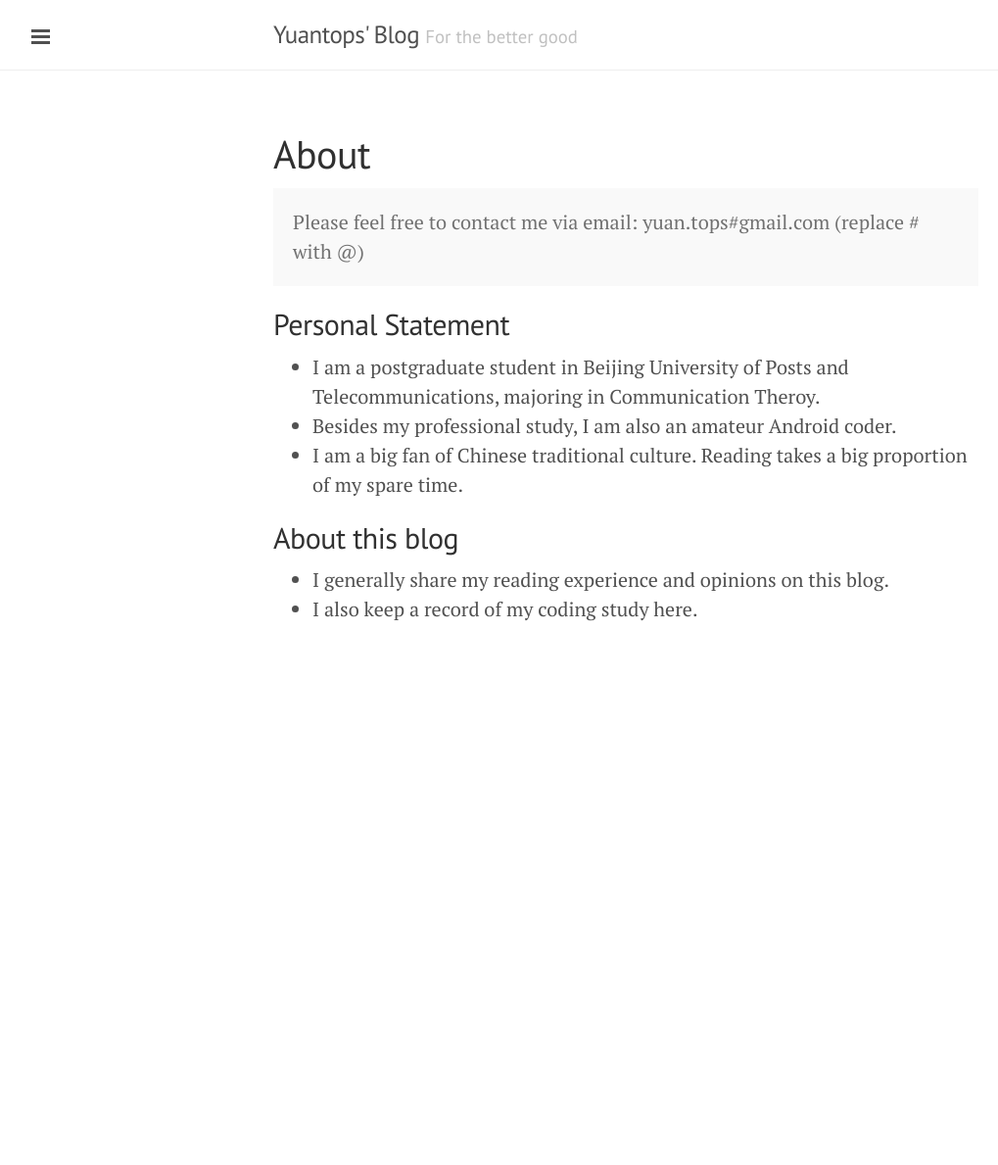
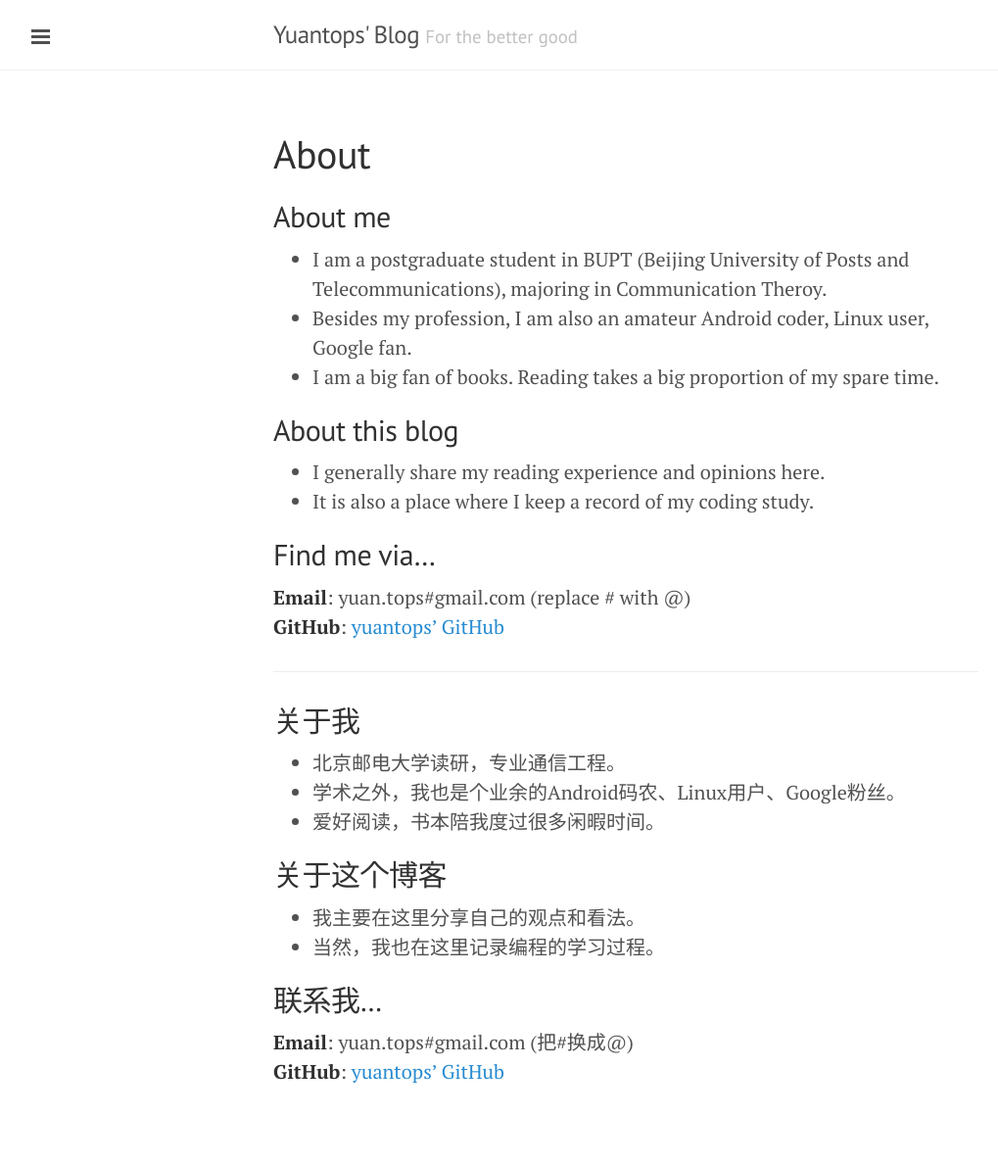
Before and after one commit to yuantops/blog, a Jekyll site: the page built from about.md, in a window 1280 px wide. Shown: the whole page at 98% size, without its empty margins (1-1020 px from the left). Built offline with Jekyll 4.4.1, drawn with Linux system fonts in a browser that asks for light colours; Markdown is read by kramdown in place of the engine named in the settings; before the commit the page ends 900 px from its top, so only the background shows below that.

Commit message:
update about page

```diff
--- a/about.md
+++ b/about.md
@@ -2,14 +2,31 @@
 layout: page
 title: About
 ---
-<p class="message">
-Please feel free to contact me via email: yuan.tops#gmail.com (replace # with @)
-</p>
-##Personal Statement
--  I am a postgraduate student in Beijing University of Posts and Telecommunications, majoring in Communication Theroy.
--  Besides my professional study, I am also an amateur Android coder.
--  I am a big fan of Chinese traditional culture. Reading takes a big proportion of my spare time.
+
+##About me
+-  I am a postgraduate student in BUPT (Beijing University of Posts and Telecommunications), majoring in Communication Theroy.
+-  Besides my profession, I am also an amateur Android coder, Linux user, Google fan.
+-  I am a big fan of books. Reading takes a big proportion of my spare time.
 
 ##About this blog
--  I generally share my reading experience and opinions on this blog.
--  I also keep a record of my coding study here.
+-  I generally share my reading experience and opinions here.
+-  It is also a place where I keep a record of my coding study.
+
+##Find me via...
+**Email**: yuan.tops#gmail.com (replace # with @)
+**GitHub**: [yuantops' GitHub](https://github.com/yuantops)
+
+*****
+
+##关于我
+-  北京邮电大学读研，专业通信工程。
+-  学术之外，我也是个业余的Android码农、Linux用户、Google粉丝。
+-  爱好阅读，书本陪我度过很多闲暇时间。
+
+##关于这个博客
+-  我主要在这里分享自己的观点和看法。
+-  当然，我也在这里记录编程的学习过程。
+
+##联系我...
+**Email**: yuan.tops#gmail.com (把#换成@)
+**GitHub**: [yuantops' GitHub](https://github.com/yuantops)
```
Also changed, not shown: _posts/2014-12-30-jekyll-installation.md (+7 -1 lines).
